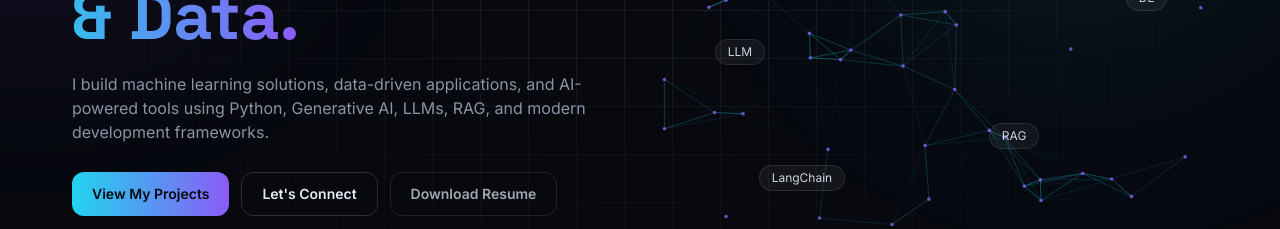
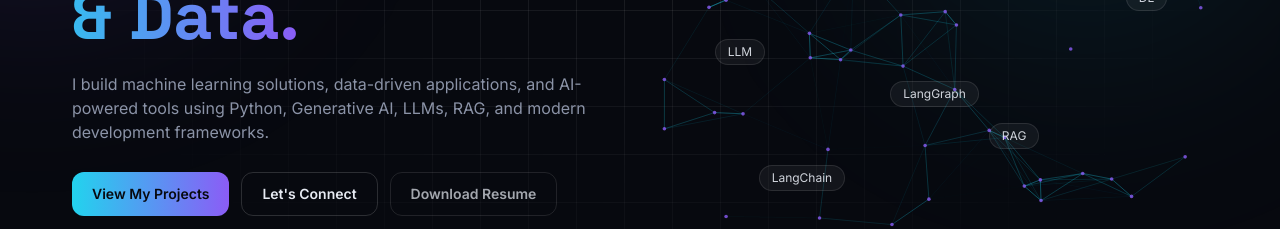
Before and after one commit to Sreejith-005/sreejith-portfolio, a React (Vite) app: page / in a window 1280 px wide. Shown: the part 422-651 px from the top of the page. Built offline with nearby package versions, Linux system fonts and the light colour scheme; no server answers; the HTML template or start-up script is replaced by a standard one.

Commit message:
Add LangGraph to network background

```diff
--- a/src/components/Hero.tsx
+++ b/src/components/Hero.tsx
@@ -3,7 +3,7 @@ import { motion, useReducedMotion } from 'framer-motion'
 import { profile } from '../data/profile'
 import NetworkBg from './NetworkBg'
 
-const chips = [['Python', '8%', '12%'], ['ML', '70%', '8%'], ['DL', '85%', '42%'], ['LLM', '10%', '55%'], ['RAG', '60%', '75%'], ['LangChain', '18%', '85%']]
+const chips = [['Python', '8%', '12%'], ['ML', '70%', '8%'], ['DL', '85%', '42%'], ['LLM', '10%', '55%'], ['RAG', '60%', '75%'], ['LangChain', '18%', '85%'], ['LangGraph', '42%', '65%']]
 
 function useResumeExists() {
   const [ok, setOk] = useState(false)
```
